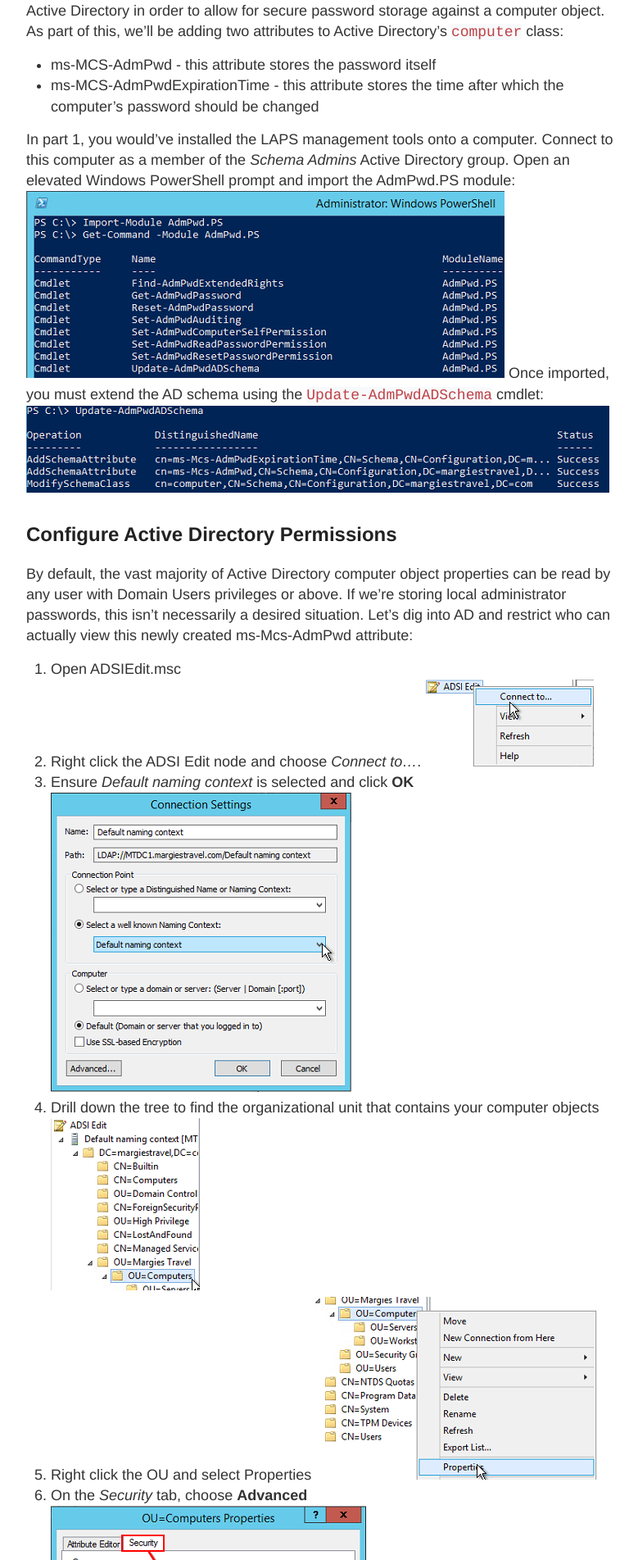
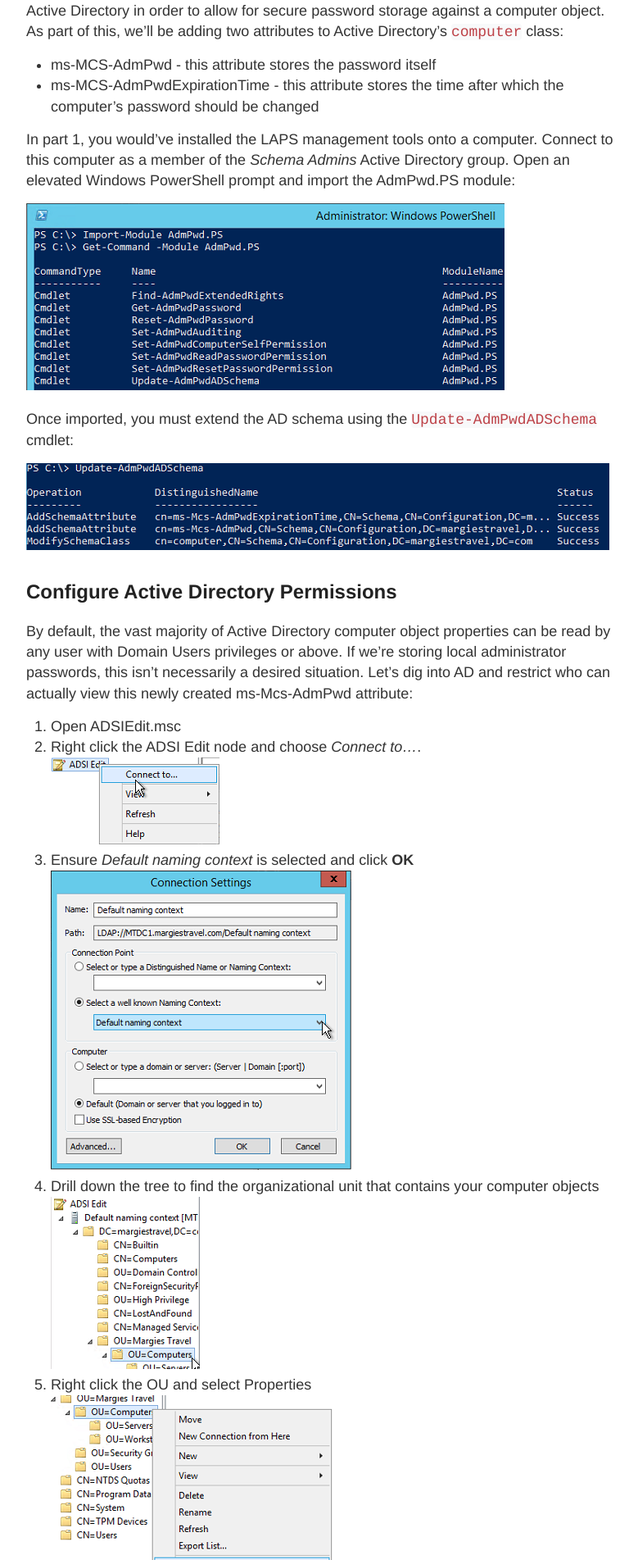
Before and after one commit to chrisbrownie/flamingkeys.com, a Jekyll site: the page built from _posts/2015-05-06-deploying-the-local-administrator-password-solution-part-2.md, in a window 1280 px wide. Shown: the part 589-2492 px from the top of the page at 82% size, without its empty margins (248-1027 px from the left). Built offline with Jekyll 4.4.1, drawn with Linux system fonts in a browser that asks for light colours; comment, search, counter and statistics services are not loaded.

Commit message:
formatting fix

```diff
--- a/_posts/2015-05-06-deploying-the-local-administrator-password-solution-part-2.md
+++ b/_posts/2015-05-06-deploying-the-local-administrator-password-solution-part-2.md
@@ -47,21 +47,27 @@ In the last post, we configured the client installation. While there is no serve
 *   ms-MCS-AdmPwd - this attribute stores the password itself
 *   ms-MCS-AdmPwdExpirationTime - this attribute stores the time after which the computer's password should be changed
 
-In part 1, you would've installed the LAPS management tools onto a computer. Connect to this computer as a member of the *Schema Admins* Active Directory group. Open an elevated Windows PowerShell prompt and import the AdmPwd.PS module: ![AD-1]({{ site.baseurl }}/assets/AD-1.png) Once imported, you must extend the AD schema using the `Update-AdmPwdADSchema` cmdlet: ![AD-2]({{ site.baseurl }}/assets/AD-2.png)
+In part 1, you would've installed the LAPS management tools onto a computer. Connect to this computer as a member of the *Schema Admins* Active Directory group. Open an elevated Windows PowerShell prompt and import the AdmPwd.PS module:
+
+![AD-1]({{ site.baseurl }}/assets/AD-1.png)
+
+Once imported, you must extend the AD schema using the `Update-AdmPwdADSchema` cmdlet:
+
+![AD-2]({{ site.baseurl }}/assets/AD-2.png)
 
 ## Configure Active Directory Permissions
 
 By default, the vast majority of Active Directory computer object properties can be read by any user with Domain Users privileges or above. If we're storing local administrator passwords, this isn't necessarily a desired situation. Let's dig into AD and restrict who can actually view this newly created ms-Mcs-AdmPwd attribute:
 
 1.  Open ADSIEdit.msc
-2.  Right click the ADSI Edit node and choose *Connect to...*. ![AD-3]({{ site.baseurl }}/assets/AD-3.png)
-3.  Ensure *Default naming context* is selected and click **OK** ![AD-4]({{ site.baseurl }}/assets/AD-4.png)
-4.  Drill down the tree to find the organizational unit that contains your computer objects ![AD-5]({{ site.baseurl }}/assets/AD-5.png)
-5.  Right click the OU and select Properties ![AD-6]({{ site.baseurl }}/assets/AD-6.png)
-6.  On the *Security* tab, choose **Advanced** ![AD-7]({{ site.baseurl }}/assets/AD-7.png)
-7.  For each non-administrative group that currently has it checked (if any), remove the *All extended rights* permission: ![AD-8]({{ site.baseurl }}/assets/AD-8.png)
-8.  Next, grant computers the ability to update their password attribute using `Set-AdmPwdComputerSelfPermission` ![AD-9]({{ site.baseurl }}/assets/AD-9.png)
-9.  Now it's time to grant rights to users to allow them to retrieve a computer's password. I'm going to use two different groups for this, one for servers and one for clients: ![AD-10]({{ site.baseurl }}/assets/AD-10.png)
+2.  Right click the ADSI Edit node and choose *Connect to...*. <br />![AD-3]({{ site.baseurl }}/assets/AD-3.png)
+3.  Ensure *Default naming context* is selected and click **OK** <br />![AD-4]({{ site.baseurl }}/assets/AD-4.png)
+4.  Drill down the tree to find the organizational unit that contains your computer objects <br />![AD-5]({{ site.baseurl }}/assets/AD-5.png)
+5.  Right click the OU and select Properties <br />![AD-6]({{ site.baseurl }}/assets/AD-6.png)
+6.  On the *Security* tab, choose **Advanced** <br />![AD-7]({{ site.baseurl }}/assets/AD-7.png)
+7.  For each non-administrative group that currently has it checked (if any), remove the *All extended rights* permission: <br />![AD-8]({{ site.baseurl }}/assets/AD-8.png)
+8.  Next, grant computers the ability to update their password attribute using `Set-AdmPwdComputerSelfPermission` <br />![AD-9]({{ site.baseurl }}/assets/AD-9.png)
+9.  Now it's time to grant rights to users to allow them to retrieve a computer's password. I'm going to use two different groups for this, one for servers and one for clients: <br />![AD-10]({{ site.baseurl }}/assets/AD-10.png)
 
 # What Else?
 
```
